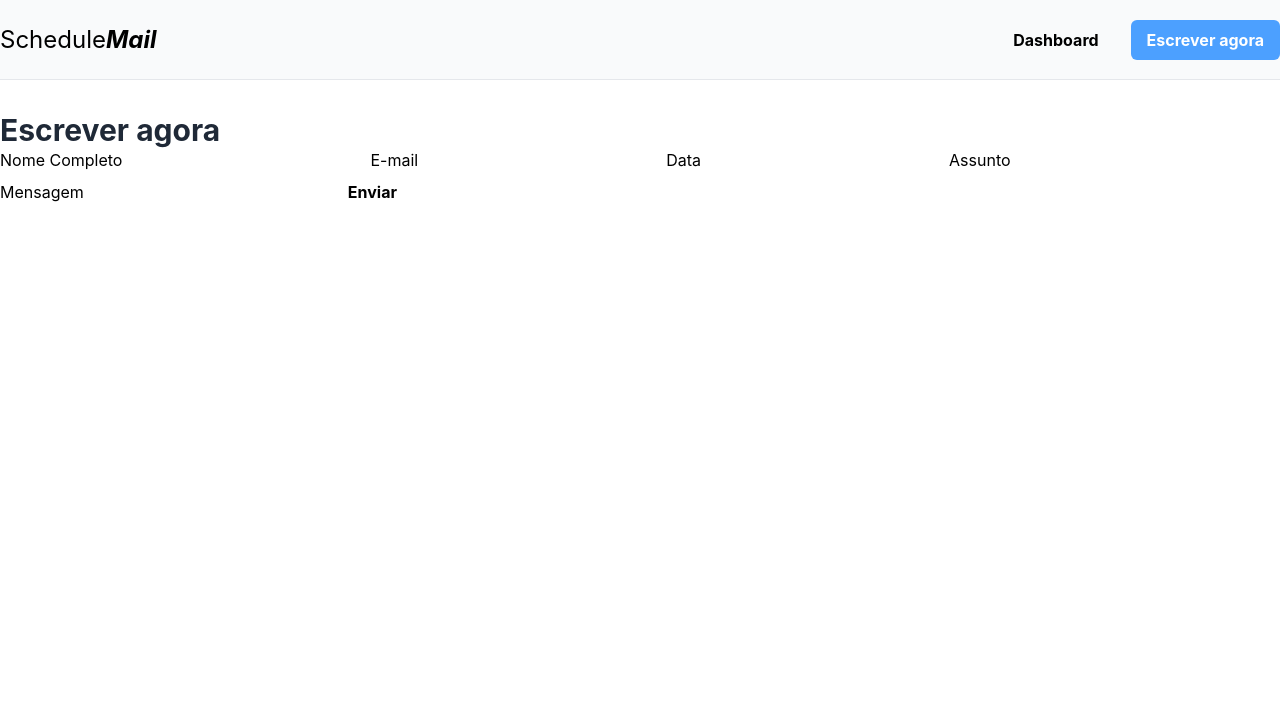
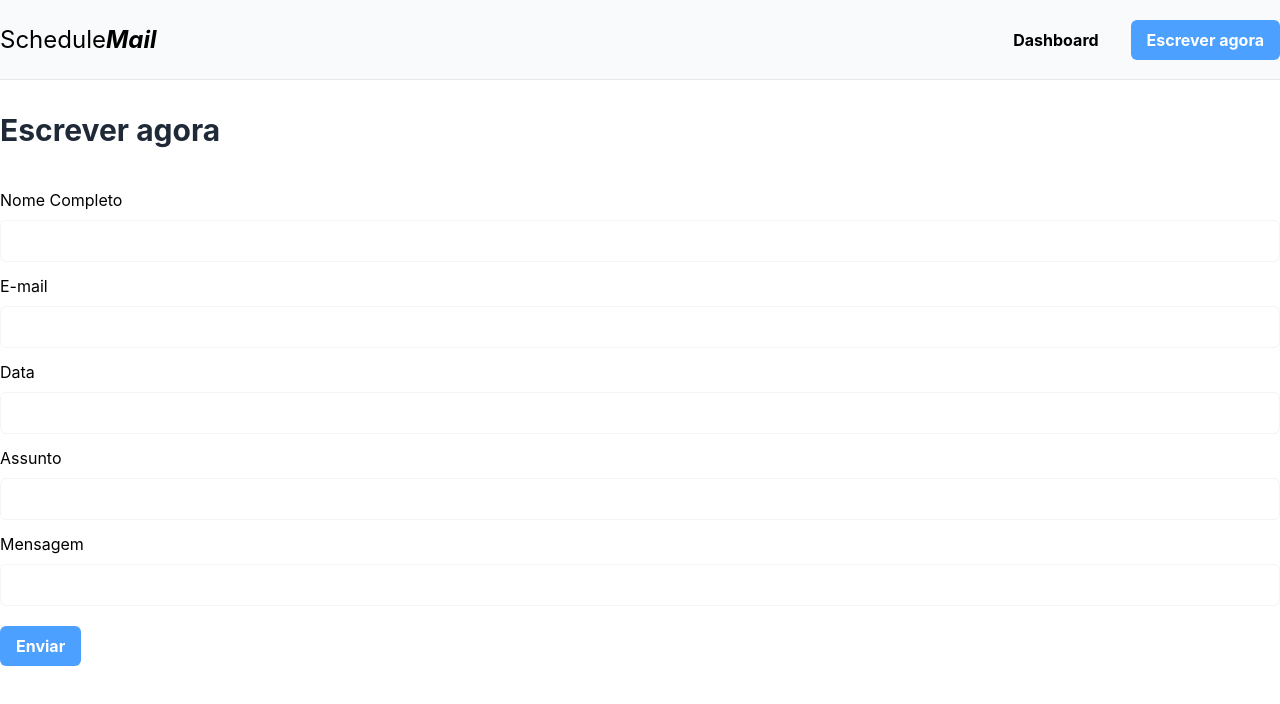
Before and after one commit to cadu4duarte/mail-schedule, a React (Vite) app: page /escrever-agora in a window 1280 px wide. Shown: the top 704 px of the page. Built offline with nearby package versions, Linux system fonts and the light colour scheme.

Commit message:
feat: edit button layout

```diff
--- a/src/pages/WriteNow.tsx
+++ b/src/pages/WriteNow.tsx
@@ -8,12 +8,12 @@ export function WriteNowPage() {
       <div className="container">
         <h1>Escrever agora</h1>
 
-        <form>
+        <form className="form">
           <label htmlFor="destinationName">Nome Completo</label>
           <input type="text" />
 
           <label htmlFor="destinationAddress">E-mail</label>
-          <input type="text" />
+          <input type="email" />
 
           <label htmlFor="dueDate">Data</label>
           <input type="text" />
@@ -24,7 +24,7 @@ export function WriteNowPage() {
           <label htmlFor="body">Mensagem</label>
           <input type="text" />
 
-          <Button type="submit">Enviar</Button>
+          <Button type="submit" variant="primary">Enviar</Button>
         </form>
       </div>
 
```
